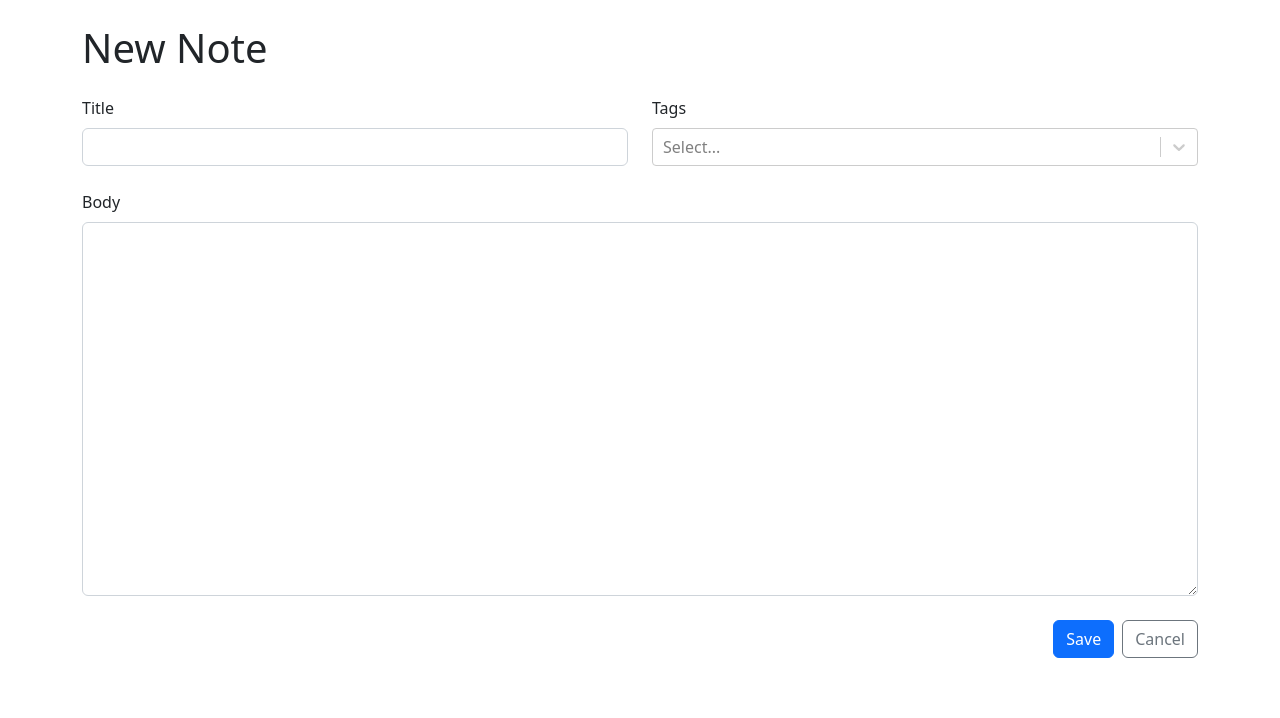
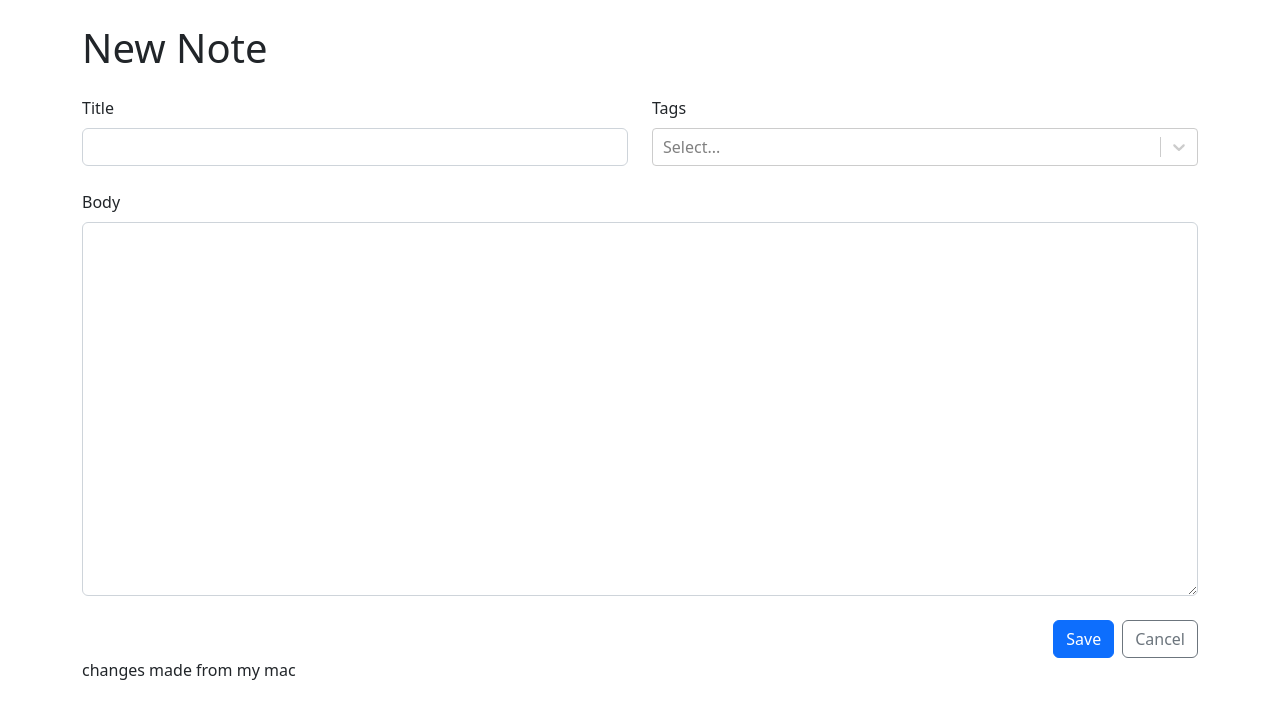
Before and after one commit to muhammadramzan10/notes-app, a React (Vite) app: page /new in a window 1280 px wide. Shown: the top 718 px of the page. Built offline with nearby package versions, Linux system fonts and the light colour scheme; the HTML template or start-up script is replaced by a standard one.

Commit message:
changes made from mac

```diff
--- a/src/NewNote.tsx
+++ b/src/NewNote.tsx
@@ -5,6 +5,7 @@ export function NewNote(){
         <>
             <h1 className='mb-4'>New Note</h1>
             <NoteForm />
+            <p>changes made from my mac</p>
         </>
     )
 }
```
